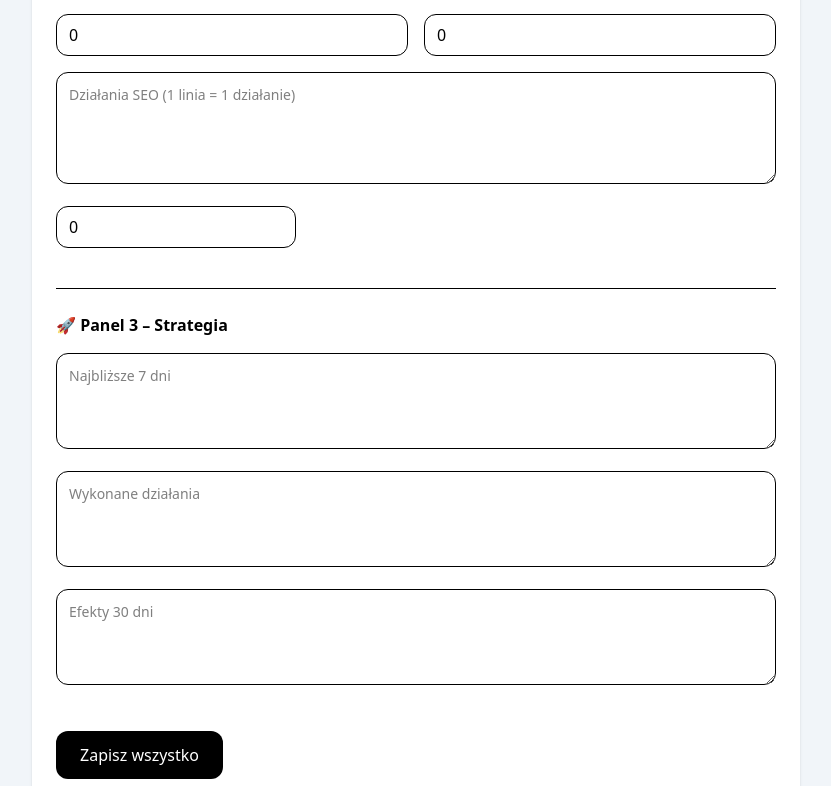
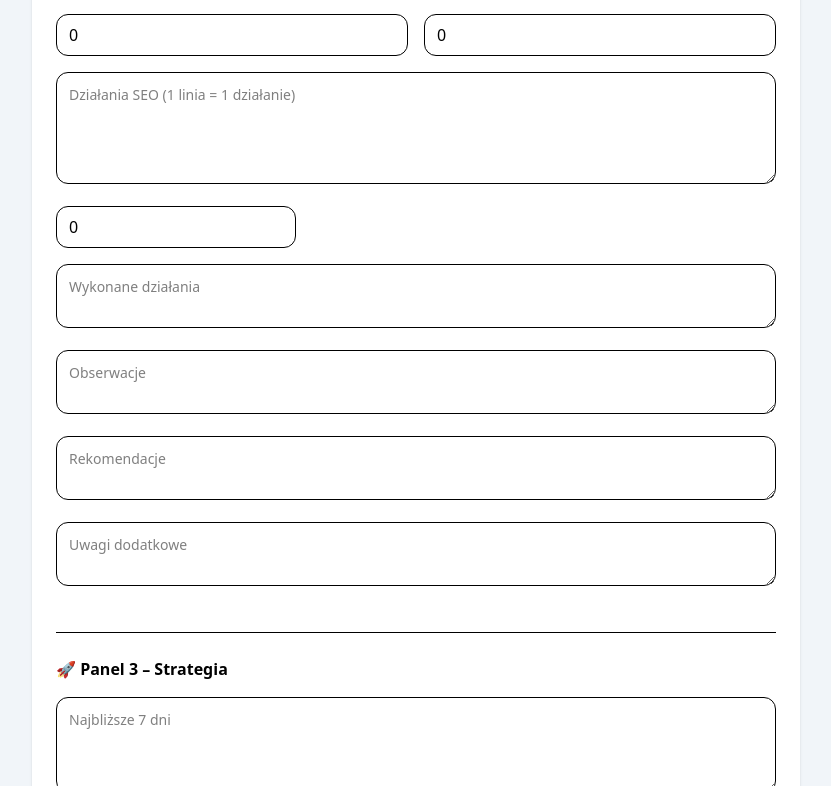
Before and after one commit to ebay1938-cmd/sieud, a Next.js app: page /client/1/notes in a window 1280 px wide. Shown: the part 617-1403 px from the top of the page, without its empty margins (224-1055 px from the left). Built offline with nearby package versions, Linux system fonts and the light colour scheme; no server answers; the database is empty.

Commit message:
Initial commit

```diff
--- a/app/client/[id]/ClientDashboard.tsx
+++ b/app/client/[id]/ClientDashboard.tsx
@@ -126,10 +126,7 @@ export default function RestauracjaNaZamkowejPage({
   note,
 }: Props) {
   const target = nextRatingTarget(rating.rating)
-  const needed = reviewsNeededForNextPoint(
-    rating.rating,
-    rating.totalReviews
-  )
+  const needed = reviewsNeededForNextPoint(rating.rating, rating.totalReviews)
 
   /* ===== PANEL 1 – SŁOWA KLUCZOWE / NOTATKI ===== */
   const keywords: Keyword[] =
@@ -158,12 +155,12 @@ export default function RestauracjaNaZamkowejPage({
       <div className="max-w-7xl mx-auto grid gap-6 md:grid-cols-3">
         {/* PANEL 1 */}
         <section className="bg-white rounded-3xl p-6 shadow-sm space-y-6">
-          <div>
+          <div className="space-y-3">
             <h1 className="text-xl font-bold">{rating.name}</h1>
             <div className="flex items-center gap-2 mt-1">
               <span className="text-2xl">⭐</span>
               <span className="text-2xl font-bold">{rating.rating}</span>
-              <span className="text-sm text-gray-500">– Średnia ocena</span>
+              <span className="text-sm text-gray-500">– Obecna średnia ocena</span>
             </div>
             <p className="text-sm text-gray-500 mt-1">
               Liczba opinii{" "}
@@ -184,7 +181,7 @@ export default function RestauracjaNaZamkowejPage({
             </div>
           )}
 
-          <div className="border-t pt-4 space-y-2">
+          <div className="space-y-2">
             <h3 className="font-semibold">📝 Wnioski</h3>
             <p className="text-sm">{note?.text || "Brak notatki"}</p>
           </div>
@@ -204,7 +201,7 @@ export default function RestauracjaNaZamkowejPage({
           </div>
         </section>
 
-        {/* PANEL 2 */}
+        {/* PANEL 2 – Moderacja */}
         <section className="bg-white rounded-3xl p-6 shadow-sm space-y-4">
           <h2 className="text-xl font-bold">🛡️ Moderacja opinii</h2>
           <div className="grid grid-cols-2 gap-4">
@@ -232,6 +229,21 @@ export default function RestauracjaNaZamkowejPage({
                 {moderation.allReplies}
               </p>
             </div>
+          </div>
+
+          {/* Dynamiczne cztery pola */}
+          <div className="grid grid-cols-1 gap-2 mt-4">
+            {[
+              { label: "Wykonane działania", key: "actionsDone" },
+              { label: "Obserwacje", key: "observations" },
+              { label: "Rekomendacje", key: "recommendations" },
+              { label: "Uwagi dodatkowe", key: "additionalNotes" },
+            ].map(({ label, key }) => (
+              <div key={key} className="bg-gray-50 rounded-xl p-3 text-sm text-gray-700">
+                <span className="font-medium">{label}:</span>{" "}
+                {note?.panel2?.[key as keyof typeof note.panel2] || "Brak danych"}
+              </div>
+            ))}
           </div>
         </section>
 
--- a/app/client/[id]/notes/page.tsx
+++ b/app/client/[id]/notes/page.tsx
@@ -19,6 +19,10 @@ type Panel2Data = {
   allReplies: number
   seoActions: string[]
   completedActions: number
+  actionsDone?: string
+  observations?: string
+  recommendations?: string
+  additionalNotes?: string
 }
 
 type Panel3Data = {
@@ -72,6 +76,10 @@ export default async function NotesPage({
         .split("\n")
         .filter(Boolean),
       completedActions: Number(formData.get("completedActions") ?? 0),
+      actionsDone: String(formData.get("panel2_actionsDone") ?? ""),
+      observations: String(formData.get("panel2_observations") ?? ""),
+      recommendations: String(formData.get("panel2_recommendations") ?? ""),
+      additionalNotes: String(formData.get("panel2_additionalNotes") ?? ""),
     }
 
     const panel3: Panel3Data = {
@@ -141,13 +149,35 @@ export default async function NotesPage({
         <section className="space-y-4 border-t pt-6">
           <h2 className="font-semibold">🛡️ Panel 2 – Moderacja</h2>
 
+          {/* Liczby */}
           <div className="grid grid-cols-2 gap-4">
-            <input name="negativeTotal" defaultValue={note?.panel2?.negativeTotal ?? 0} placeholder="Negatywne" className="border rounded-xl px-3 py-2" />
-            <input name="removedNegative" defaultValue={note?.panel2?.removedNegative ?? 0} placeholder="Usunięte" className="border rounded-xl px-3 py-2" />
-            <input name="mediatedNegative" defaultValue={note?.panel2?.mediatedNegative ?? 0} placeholder="Mediacje" className="border rounded-xl px-3 py-2" />
-            <input name="allReplies" defaultValue={note?.panel2?.allReplies ?? 0} placeholder="Odpowiedzi" className="border rounded-xl px-3 py-2" />
+            <input
+              name="negativeTotal"
+              defaultValue={note?.panel2?.negativeTotal ?? 0}
+              placeholder="Negatywne"
+              className="border rounded-xl px-3 py-2"
+            />
+            <input
+              name="removedNegative"
+              defaultValue={note?.panel2?.removedNegative ?? 0}
+              placeholder="Usunięte"
+              className="border rounded-xl px-3 py-2"
+            />
+            <input
+              name="mediatedNegative"
+              defaultValue={note?.panel2?.mediatedNegative ?? 0}
+              placeholder="Mediacje"
+              className="border rounded-xl px-3 py-2"
+            />
+            <input
+              name="allReplies"
+              defaultValue={note?.panel2?.allReplies ?? 0}
+              placeholder="Odpowiedzi"
+              className="border rounded-xl px-3 py-2"
+            />
           </div>
 
+          {/* SEO działania */}
           <textarea
             name="seoActions"
             defaultValue={note?.panel2?.seoActions?.join("\n") ?? ""}
@@ -160,6 +190,32 @@ export default async function NotesPage({
             defaultValue={note?.panel2?.completedActions ?? 0}
             placeholder="Liczba wykonanych działań"
             className="border rounded-xl px-3 py-2 w-60"
+          />
+
+          {/* Dodatkowe pola Panel 2 */}
+          <textarea
+            name="panel2_actionsDone"
+            defaultValue={note?.panel2?.actionsDone ?? ""}
+            placeholder="Wykonane działania"
+            className="w-full h-16 border rounded-xl p-3 text-sm"
+          />
+          <textarea
+            name="panel2_observations"
+            defaultValue={note?.panel2?.observations ?? ""}
+            placeholder="Obserwacje"
+            className="w-full h-16 border rounded-xl p-3 text-sm"
+          />
+          <textarea
+            name="panel2_recommendations"
+            defaultValue={note?.panel2?.recommendations ?? ""}
+            placeholder="Rekomendacje"
+            className="w-full h-16 border rounded-xl p-3 text-sm"
+          />
+          <textarea
+            name="panel2_additionalNotes"
+            defaultValue={note?.panel2?.additionalNotes ?? ""}
+            placeholder="Uwagi dodatkowe"
+            className="w-full h-16 border rounded-xl p-3 text-sm"
           />
         </section>
 
```
